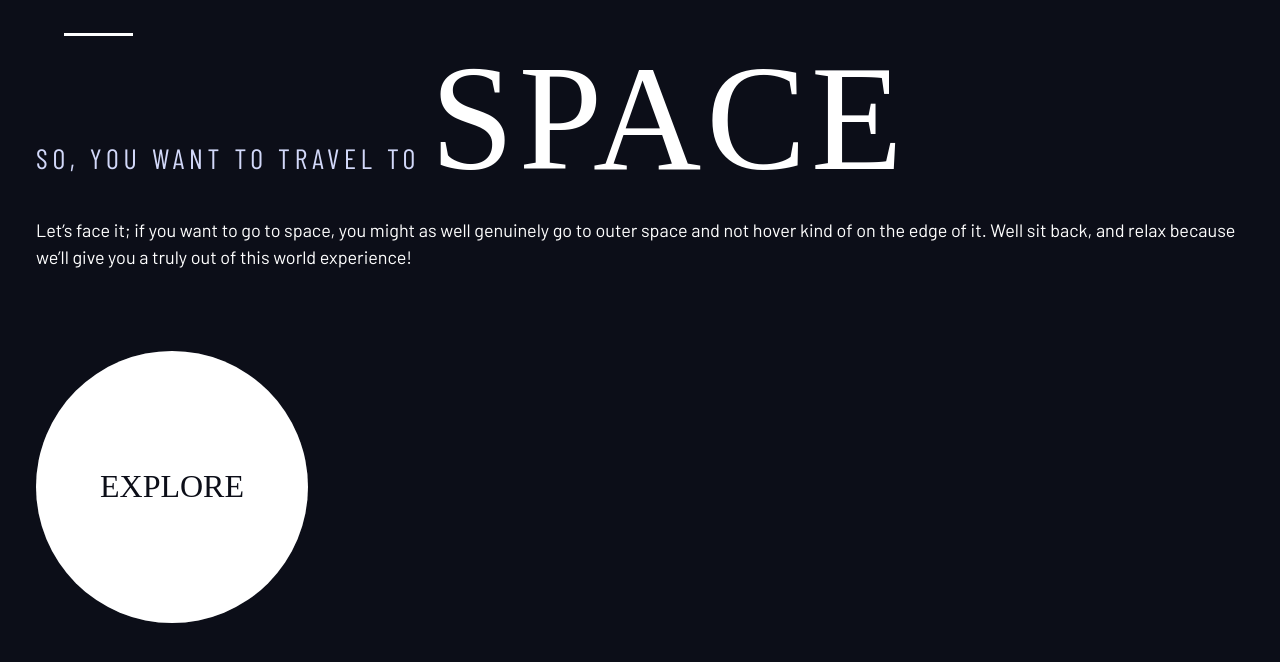
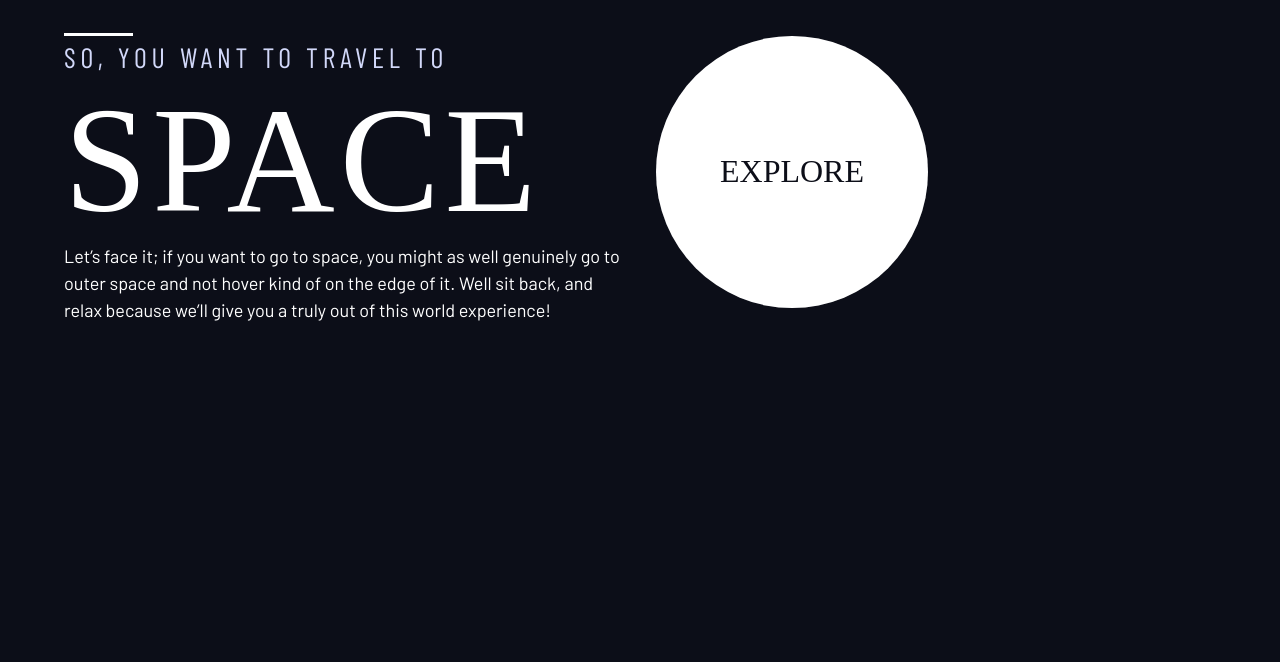
Before and after one commit to catay-strk/scrimba, a browser extension: page Build a Multi-Page Website with HTML and CSS/index.html in a window 1280 px wide. Shown: the part 58-720 px from the top of the page. Drawn offline with nearby package versions, Linux system fonts and the light colour scheme; a web font is replaced by a local one.

Commit message:
The homepage - Setting up a grid container

```diff
--- a/Build a Multi-Page Website with HTML and CSS/index.css
+++ b/Build a Multi-Page Website with HTML and CSS/index.css
@@ -122,6 +122,20 @@
     padding-inline: 2em; /* em = calculated font-size of the element*/
     margin-inline: auto;
     max-width: 80rem;
+}
+
+.grid-container {
+    display: grid;
+    column-gap: var(--container-gap, 2rem);
+    grid-template-columns: minmax(2rem, 1fr) repeat(2, minmax(0, 40rem)) minmax(2rem, 1fr) ;
+}
+
+.grid-container > *:first-child {
+    grid-column: 2;
+}
+
+.grid-container > *:last-child {
+    grid-column: 3;
 }
 
 .sr-only {
--- a/Build a Multi-Page Website with HTML and CSS/index.html
+++ b/Build a Multi-Page Website with HTML and CSS/index.html
@@ -15,7 +15,7 @@
   <link rel="stylesheet" href="index.css">
   <title>Frontend Mentor | Space tourism website</title>
 </head>
-<body>
+<body class="home">
 
     <header class="primary-header flex">
         <div>
@@ -36,9 +36,10 @@
         </nav>
 
     </header>
-    <div class="container">
 
-        <div id="welcome-text" class="flow">
+    <div class="grid-container">
+
+        <div id="welcome-text">
             <h1 class="text-accent fs-500 ff-sans-cond uppercase letter-spacing-1">So, you want to travel to
             <span class="fs-900 ff-serif text-white">Space</span></h1>
             <p>Let’s face it; if you want to go to space, you might as well genuinely go to
@@ -48,7 +49,7 @@
         </div>
 
         <!-- explore button -->
-        <div style="margin-top: 5rem;">
+        <div>
             <a href="#" class="large-button uppercase ff-serif fs-600 text-dark
             bg-white">Explore</a>
         </div>
```
